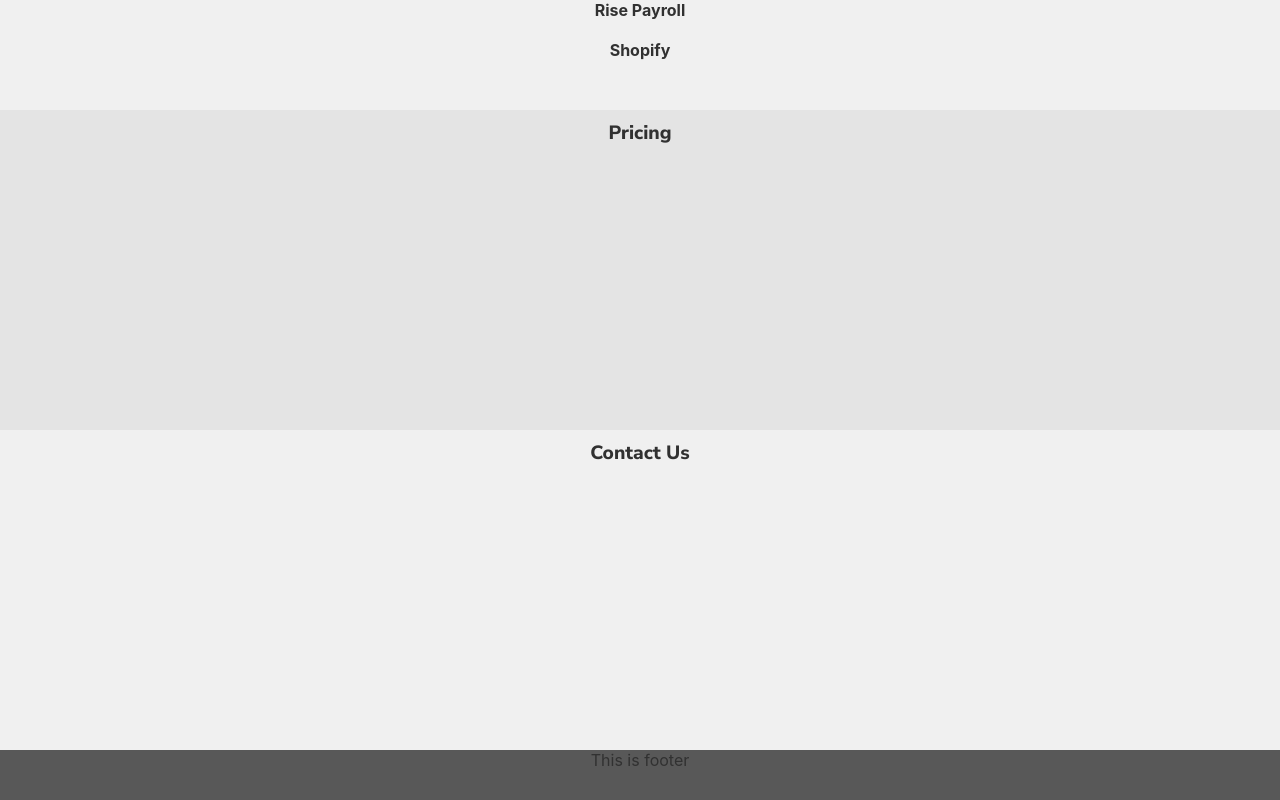
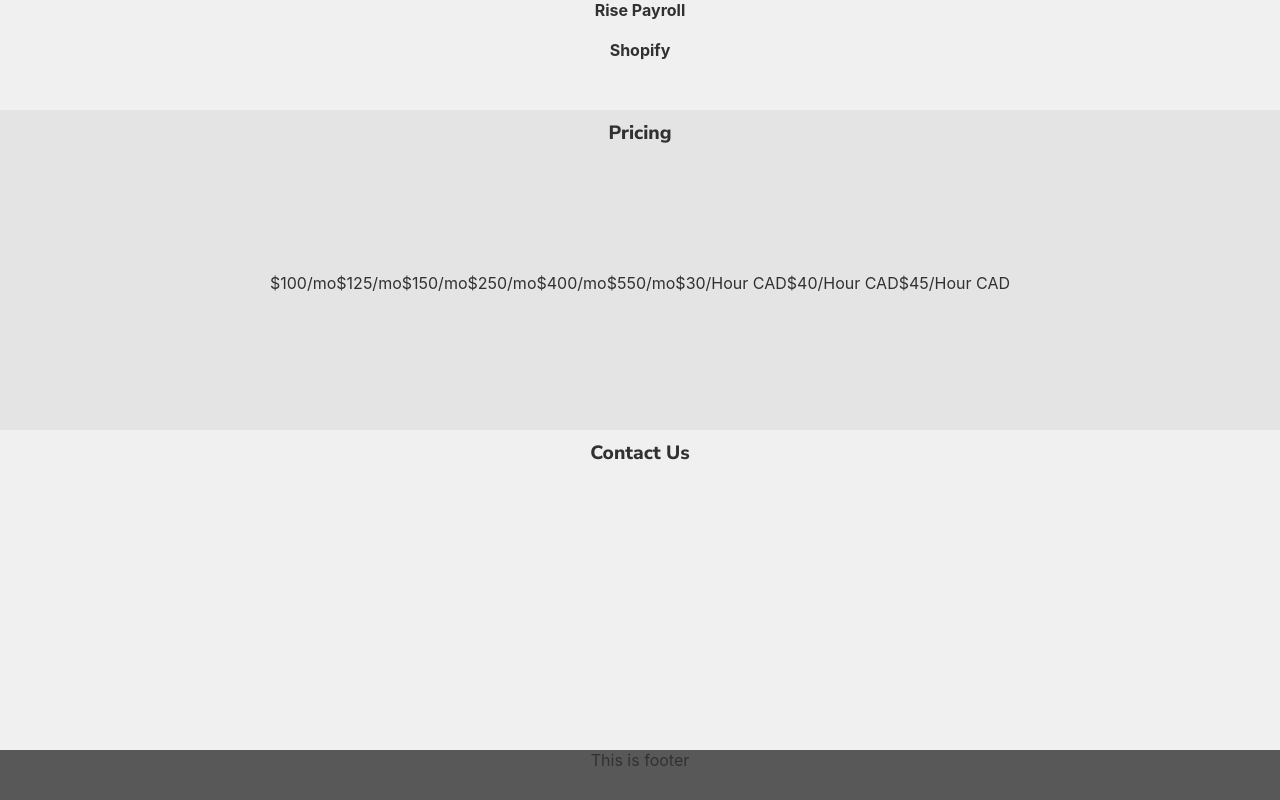
Before and after one commit to buzmakovTim/tsurikoffconsulting, a React (Create React App) app in the folder tsurikoffconsulting/: page / in a window 1280 px wide. Shown: the part 1660-2460 px from the top of the page. Built offline with nearby package versions, Linux system fonts and the light colour scheme.

Commit message:
added pticing component

```diff
--- /dev/null
+++ b/tsurikoffconsulting/src/components/pricing/Pricing.scss
@@ -0,0 +1,27 @@
+.outer-container{
+    display: flex;
+    align-items: center;
+    justify-content: center;
+    // background-color: aqua;
+    // justify-content: space-between;
+}
+.photo{
+    display: flex;
+    align-items: center;
+    justify-content: center;
+    width: 280px;
+    height: 350px;
+    border: 1px solid black;
+    border-radius: 10px;
+    margin-right: 50px;
+}
+.about{
+    display: flex;
+    align-items: center;
+    justify-content: center;
+    width: 450px;
+    height: 250px;
+    border: 1px solid black;
+    border-radius: 10px;
+    // margin-right: 50px;
+}
--- /dev/null
+++ b/tsurikoffconsulting/src/components/pricing/Pricing.tsx
@@ -0,0 +1,27 @@
+import React from 'react'
+import { PriceType } from '../../state/State';
+import './Pricing.scss';
+
+type SectionPropsType = {
+  pricing: PriceType[]
+}
+
+export const Pricing = (props: SectionPropsType) => {
+
+
+  const pricing = props.pricing.map((value => {
+    return(
+      <>
+        <p>{value.rate}</p>
+      </>
+    )
+  })
+  )
+
+
+    return (
+      <div className="outer-container">
+        {pricing}
+      </div>
+    )
+}
--- a/tsurikoffconsulting/src/components/section/Section.tsx
+++ b/tsurikoffconsulting/src/components/section/Section.tsx
@@ -1,6 +1,7 @@
 import React, { useCallback } from 'react'
-import { SectionType } from '../../state/State'
+import { PriceType, SectionType } from '../../state/State'
 import { AboutUs } from '../aboutUs/AboutUs';
+import { Pricing } from '../pricing/Pricing';
 import './Section.scss';
 
 type SectionPropsType = {
@@ -33,6 +34,10 @@ export const Section = (props: SectionPropsType) => {
         })
       )}
 
+      if(props.section.title === 'Pricing'){
+        content = <Pricing pricing={props.section.content as PriceType[]}/>
+      }
+
       return content
     }
 
```
